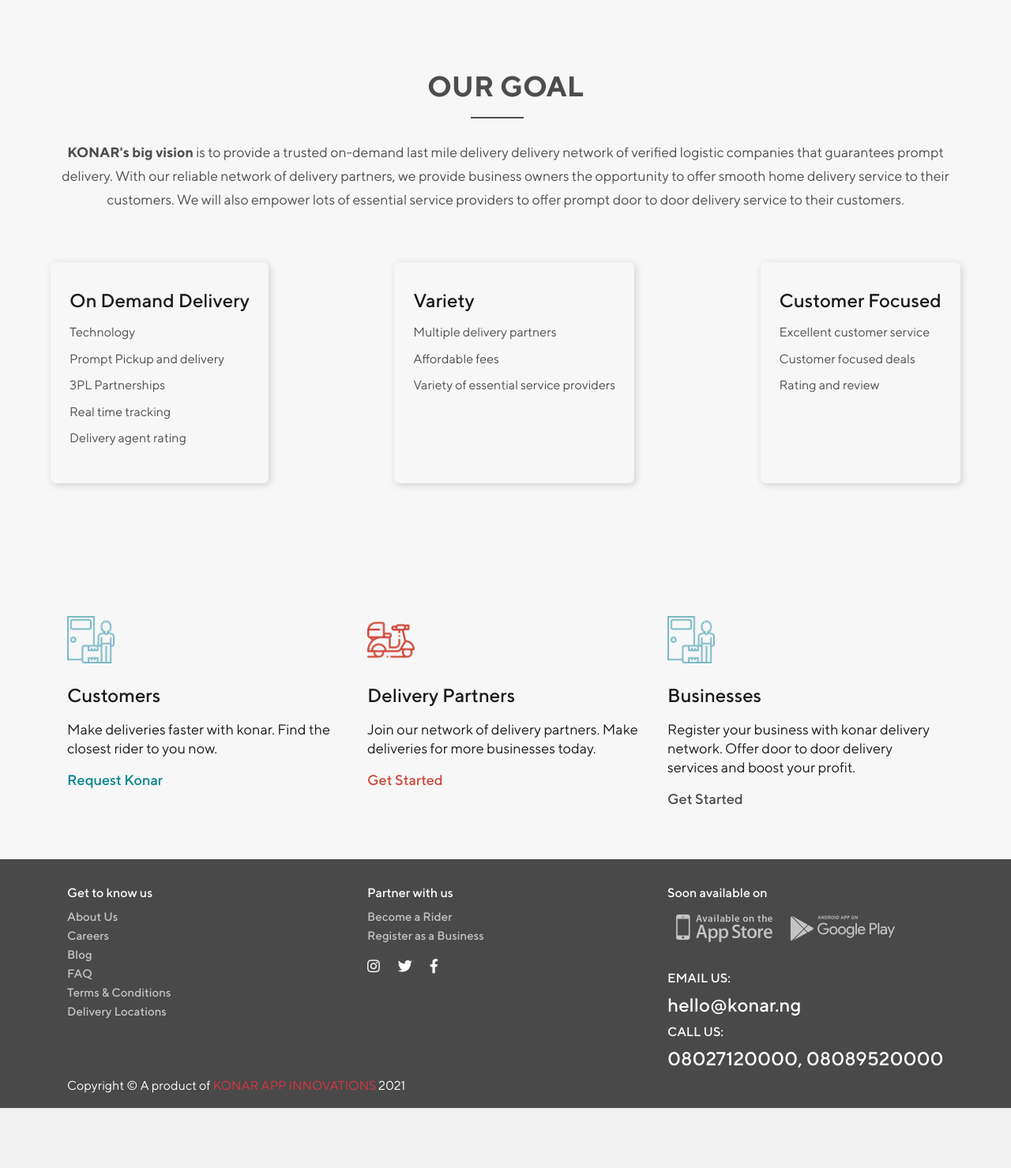
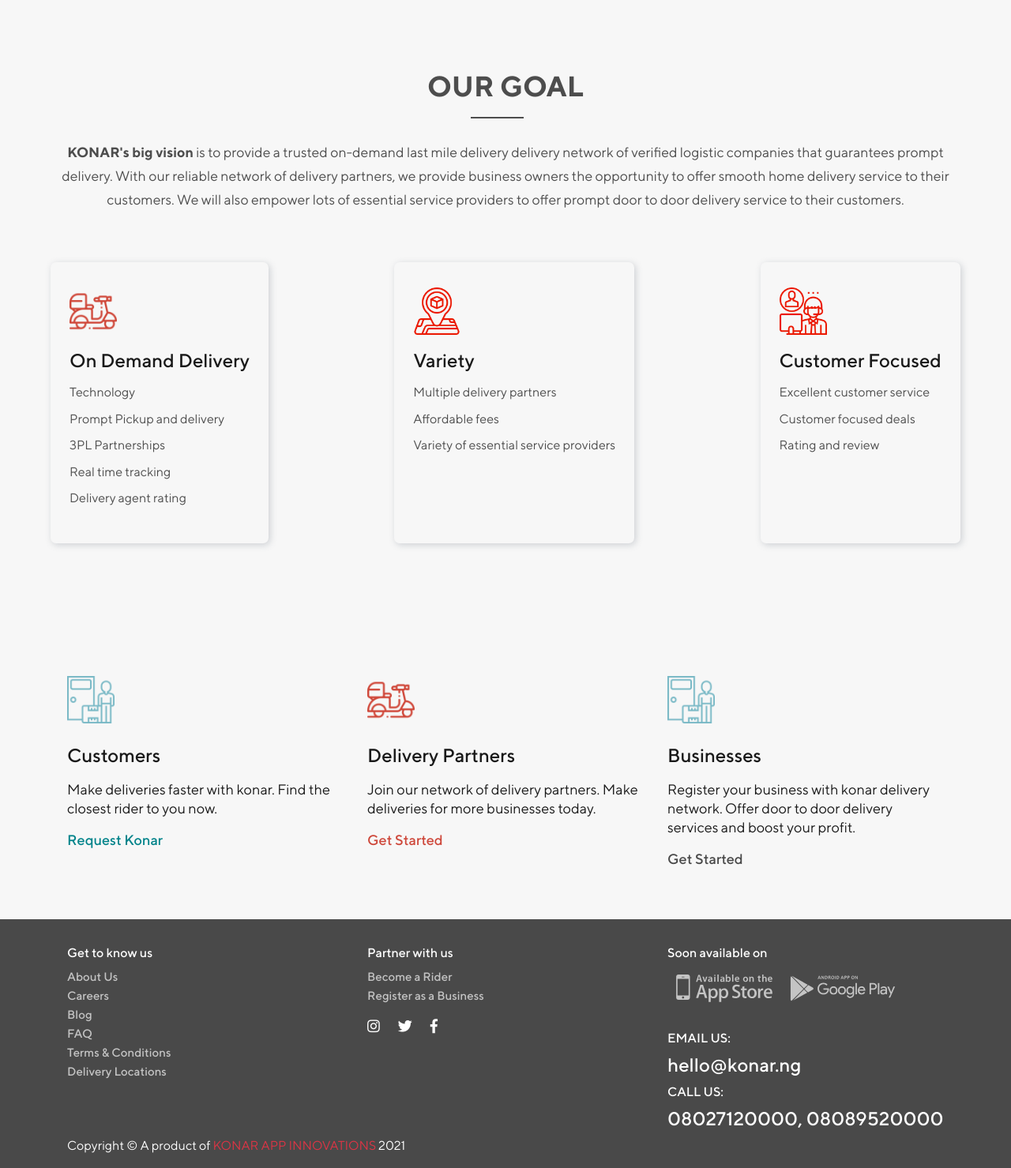
Before and after one commit to genral-walker/Konar.ng, a PHP site: page / in a window 1280 px wide. Shown: the part 728-2207 px from the top of the page at 79% size. Before the commit the page ends 2131 px from the top, so only its background shows below. Run offline with PHP 8.4, Linux system fonts and the light colour scheme; some libraries are stand-ins or nearby versions; some web fonts are replaced.

Commit message:
update overview

```diff
--- a/css/style.css
+++ b/css/style.css
@@ -643,6 +643,7 @@ svg#Layer_1 {
   transition: 0.4s;
 }
 
+
 @media (hover:hover) {
     .point:hover {
         background: white;
--- a/index.php
+++ b/index.php
@@ -403,8 +403,11 @@
 
       </p>
 
-      <div class="points d-flex justify-content-between">
+      <div class="points d-flex flex-column flex-md-row justify-content-md-between">
          <div class="point">
+            <div class="user-desc-img-container mt-0 mb-3">
+               <img src="img/delivery.png" alt="Partner with Konar Icon" class="user-desc-img">
+            </div>
             <h2 class="user-desc-title">On Demand Delivery</h2>
             <p>Technology</p>
             <p>Prompt Pickup and delivery</p>
@@ -413,12 +416,18 @@
             <p>Delivery agent rating</p>
          </div>
          <div class="point">
+            <div class="user-desc-img-container mt-0 mb-3">
+               <img src="img/track.png" alt="Partner with Konar Icon" class="user-desc-img">
+            </div>
             <h2 class="user-desc-title">Variety</h2>
             <p>Multiple delivery partners</p>
             <p>Affordable fees</p>
             <p>Variety of essential service providers</p>
          </div>
          <div class="point">
+            <div class="user-desc-img-container mt-0 mb-3">
+               <img src="img/request.png" alt="Partner with Konar Icon" class="user-desc-img">
+            </div>
             <h2 class="user-desc-title">Customer Focused</h2>
             <p>Excellent customer service</p>
             <p>Customer focused deals</p>
```
